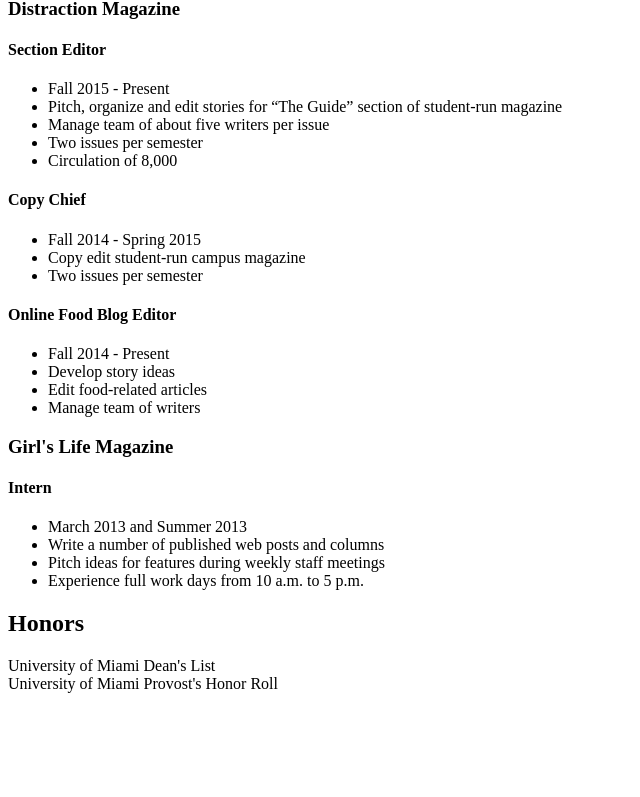
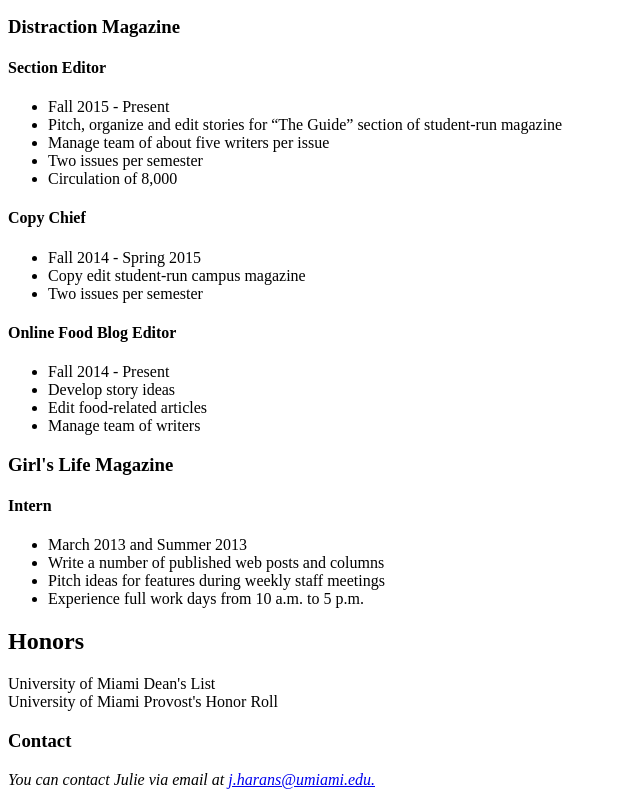
Before and after one commit to julieharans/julieharans.github.io, a plain HTML site: page resume.html in a window 1280 px wide. Shown: the part 905-1702 px from the top of the page, without its empty margins (0-640 px from the left). Before the commit the page ends 1606 px from the top, so only its background shows below. Drawn offline with Linux system fonts and the light colour scheme.

Commit message:
Final Resume

```diff
--- a/resume.html
+++ b/resume.html
@@ -15,6 +15,7 @@
         <li><a href="#education">Education</a></li>
         <li><a href="#experience">Experience</a></li>
         <li><a href="#honors">Honors</a></li>
+        <li><a href="#contact">Contact</a></li>
       </ul>
     </nav>
   <main>
@@ -91,6 +92,11 @@
         <article>University of Miami Dean's List</article>
         <article>University of Miami Provost's Honor Roll</article>
     </section>
+    <section id="contact">
+      <h3>Contact</h3>
+        <address>You can contact Julie via email at <a href="mailto:j.harans@umiami.edu">j.harans@umiami.edu.</a>
+        </address>
+    </section>
 
   </main>
 
```
